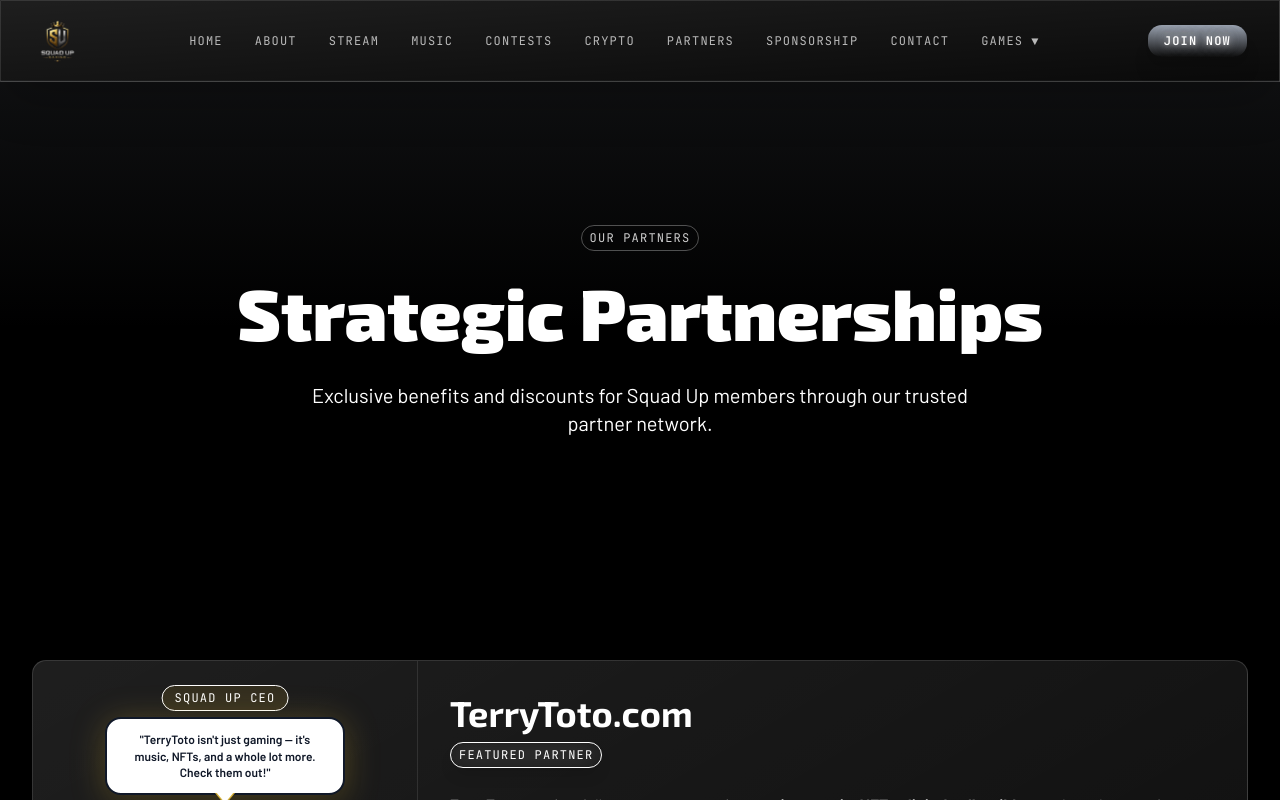
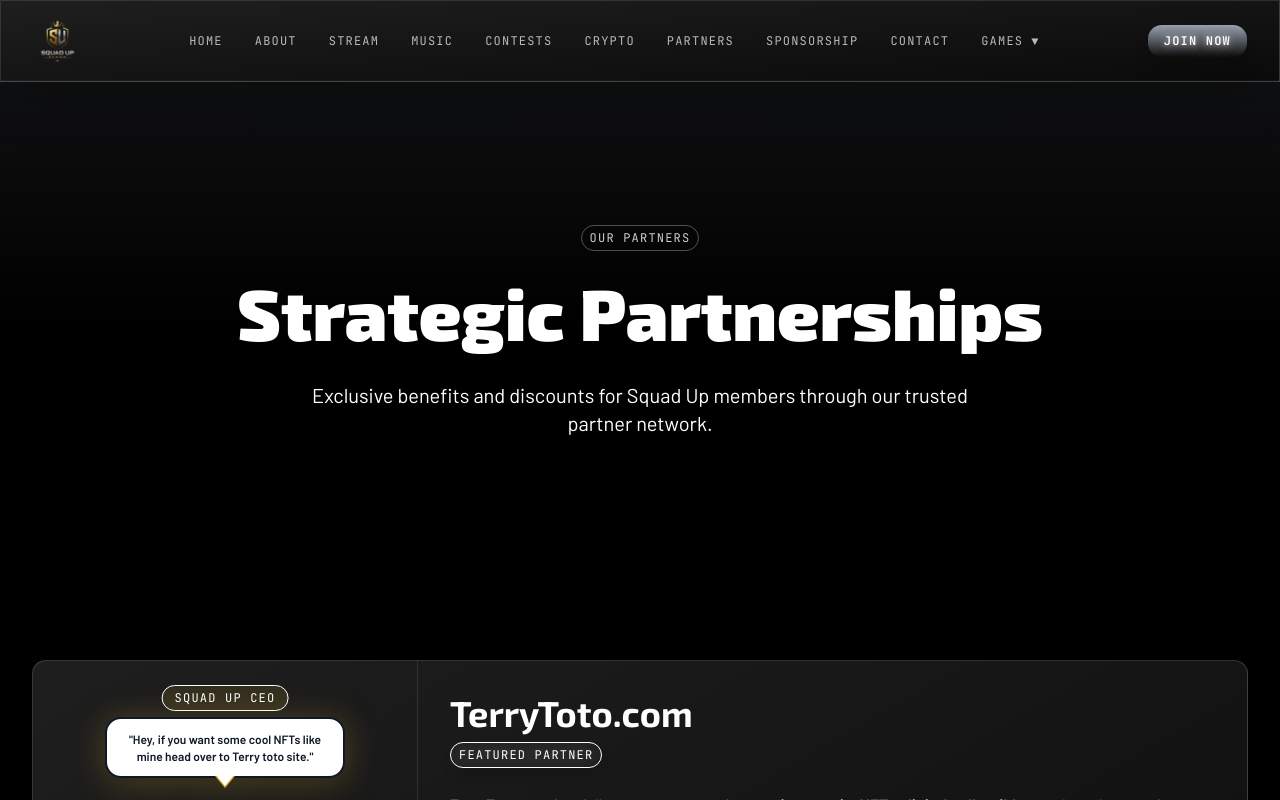
Before and after one commit to Block77778/Squad-up-Entertainment, a Next.js app: page /partnerships in a window 1280 px wide. Shown: the top 800 px of the page. Built offline with nearby package versions, Linux system fonts and the light colour scheme.

Commit message:
Update page.tsx

```diff
--- a/app/partnerships/page.tsx
+++ b/app/partnerships/page.tsx
@@ -67,7 +67,7 @@ export default function Partnerships() {
                     style={{ filter: 'drop-shadow(0 4px 16px rgba(212,175,55,0.3))' }}
                   >
                     <span className="leading-snug block">
-                      "TerryToto isn't just gaming — it's music, NFTs, and a whole lot more. Check them out!"
+                      "Hey, if you want some cool NFTs like mine head over to Terry toto site."
                     </span>
                     {/* Tail pointing down toward the character */}
                     <div
```
